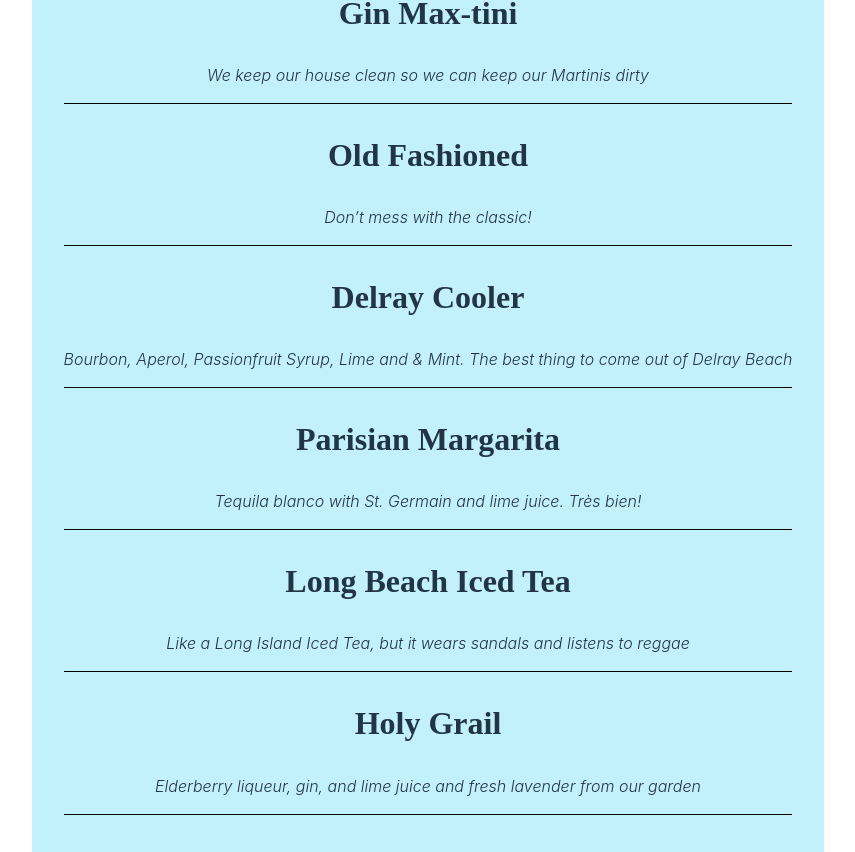
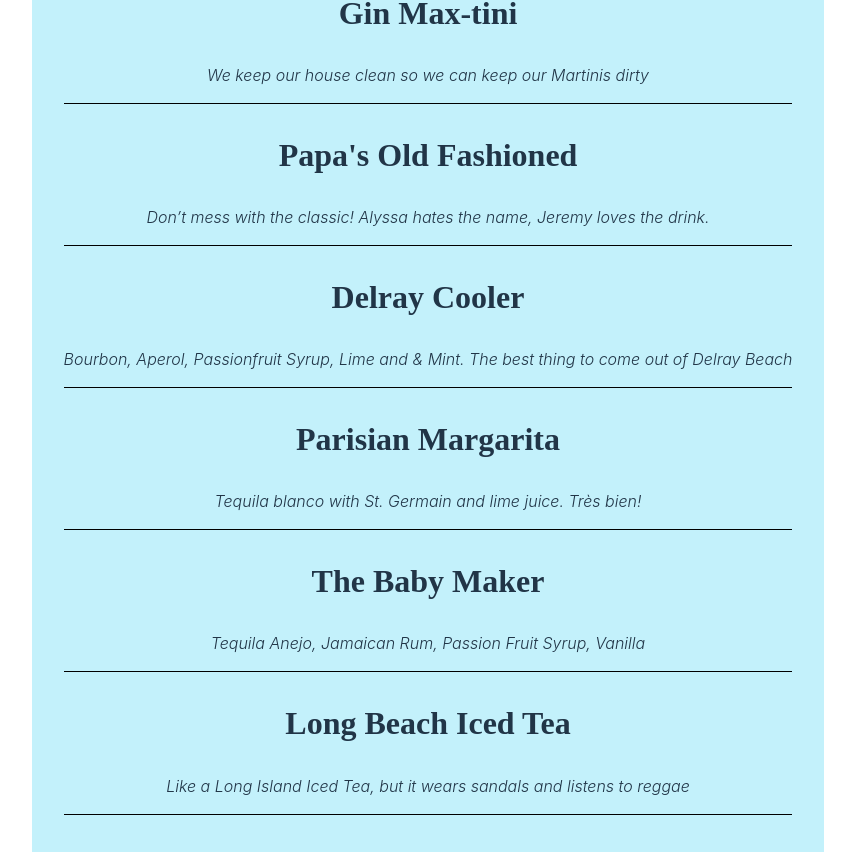
Before and after one commit to taubman33/drink-menu, a React (Vite) app in the folder drink-menu/: page / in a window 1280 px wide. Shown: the part 338-1190 px from the top of the page, without its empty margins (212-1067 px from the left). Built offline with nearby package versions, Linux system fonts and the light colour scheme.

Commit message:
adding drinks

```diff
--- a/drink-menu/src/components/Main.jsx
+++ b/drink-menu/src/components/Main.jsx
@@ -11,7 +11,7 @@ const Main = () => {
       description: "We keep our house clean so we can keep our Martinis dirty",
     },
 
-    { title: "Old Fashioned", description: "Don’t mess with the classic!" },
+    { title: "Papa's Old Fashioned", description: "Don’t mess with the classic! Alyssa hates the name, Jeremy loves the drink." },
     {
       title: "Delray Cooler",
       description: "Bourbon, Aperol, Passionfruit Syrup, Lime and & Mint. The best thing to come out of Delray Beach",
@@ -19,6 +19,10 @@ const Main = () => {
     {
       title: "Parisian Margarita",
       description: "Tequila blanco with St. Germain and lime juice. Très bien!",
+    },
+    {
+      title: "The Baby Maker",
+      description: "Tequila Anejo, Jamaican Rum, Passion Fruit Syrup, Vanilla",
     },
     {
       title: "Long Beach Iced Tea",
```
